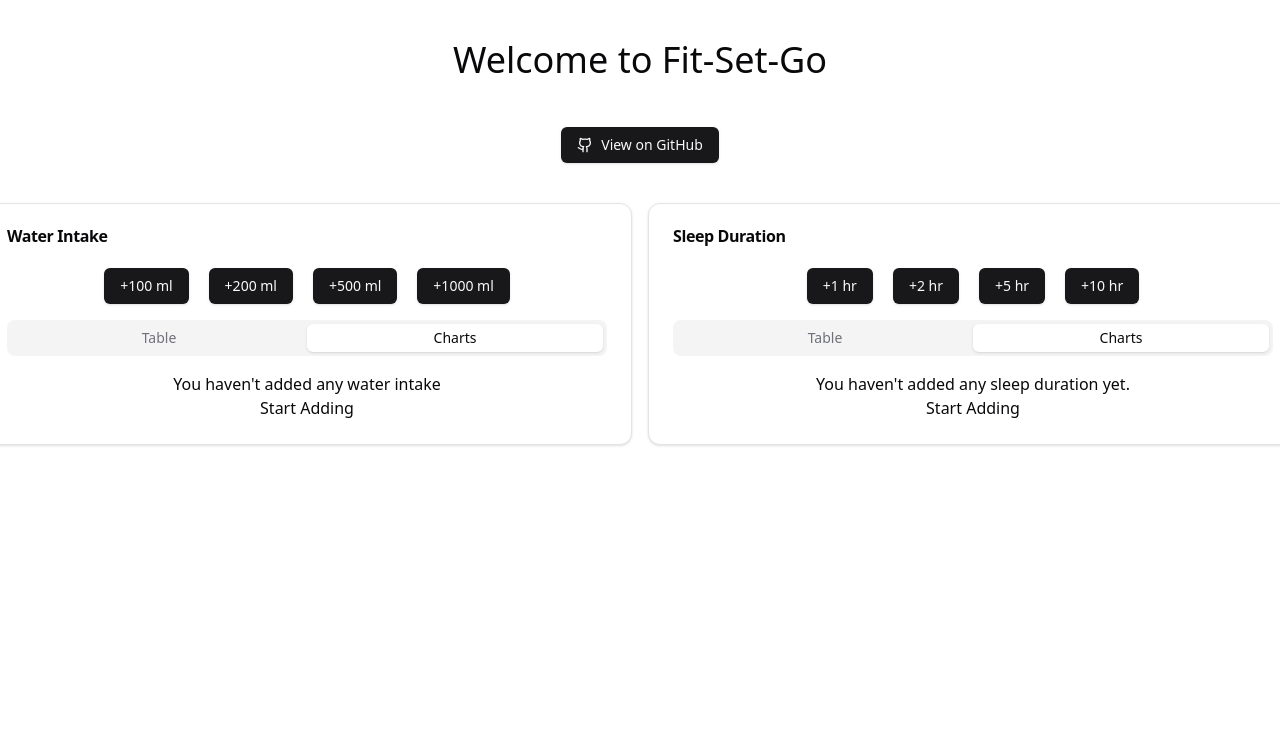
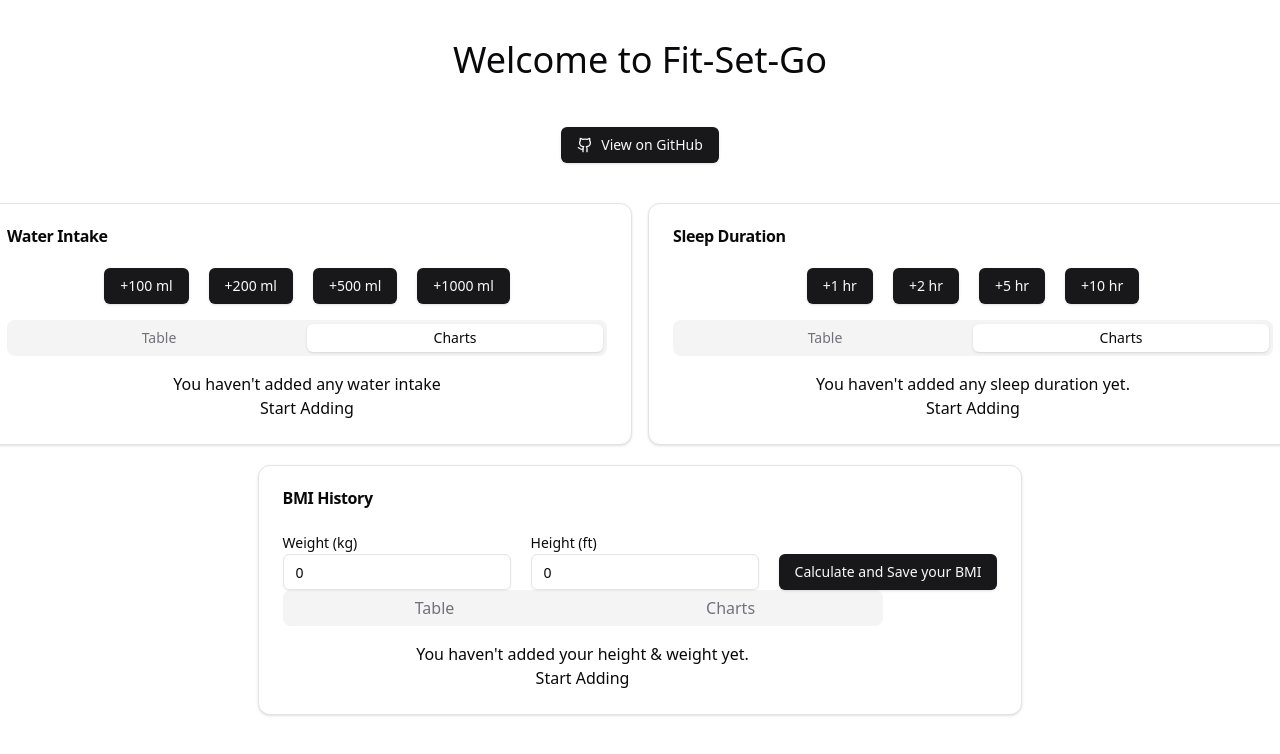
Before and after one commit to Dante-Nephilim/fit-set-go, a Next.js app: page / in a window 1280 px wide. Shown: the top 754 px of the page. Built offline with nearby package versions, Linux system fonts and the light colour scheme.

Commit message:
Add BMI Tracker

```diff
--- a/app/page.tsx
+++ b/app/page.tsx
@@ -1,5 +1,6 @@
 "use client";
 
+import BMITracker from "@/components/BMI-Tracker/BMI-Tracker";
 import SleepTracker from "@/components/Sleep-Tracker/Sleep-Tracker";
 import { Button } from "@/components/ui/button";
 import WaterTracker from "@/components/Water-Tracker/Water-Tracker";
@@ -20,6 +21,9 @@ export default function Home() {
         <WaterTracker />
         <SleepTracker />
       </div>
+      <div className="flex justify-center gap-4 m-5">
+        <BMITracker />
+      </div>
     </>
   );
 }
--- a/components/BMI-Tracker.tsx
+++ /dev/null
@@ -1,36 +0,0 @@
-import { useState } from "react";
-import { Button } from "@/components/ui/button";
-
-function BMITracker() {
-  const [height, setHeight] = useState<number>(0);
-  const [weight, setWeight] = useState<number>(0);
-  const [bmi, setBmi] = useState<number>(0);
-  const calculateBMI = () => {
-    const bmi = weight / (height * height);
-    setBmi(bmi);
-  };
-  return (
-    <div>
-      <h1>BMI-Tracker</h1>
-      <h2>Enter your weight and height</h2>
-      <input
-        title="weight"
-        type="number"
-        placeholder="weight"
-        value={weight}
-        onChange={(e) => setWeight(Number(e.target.value))}
-      />
-      <input
-        title="height"
-        type="number"
-        placeholder="height"
-        value={height}
-        onChange={(e) => setHeight(Number(e.target.value))}
-      />
-      <Button onClick={calculateBMI}>Calculate and Save your BMI</Button>
-      <h3>Your BMI is {bmi}</h3>
-    </div>
-  );
-}
-
-export default BMITracker;
--- /dev/null
+++ b/components/BMI-Tracker/BMI-Tracker-Chart.tsx
@@ -0,0 +1,35 @@
+import { ChartConfig, ChartContainer, ChartTooltip, ChartTooltipContent } from "../ui/chart";
+import { Bar, BarChart, CartesianGrid, XAxis } from "recharts";
+import { BMIHistory } from "./BMI-Tracker";
+
+type Props = {
+  data: BMIHistory[];
+};
+const chartConfig = {
+  bmi: {
+    label: "BMI",
+    color: "hsl(var(--chart-1))",
+  },
+} satisfies ChartConfig;
+
+function BMIChart(props: Props) {
+  const { data } = props;
+  return (
+    <ChartContainer config={chartConfig}>
+      <BarChart accessibilityLayer data={data}>
+        <CartesianGrid vertical={false} />
+        <XAxis
+          dataKey="date"
+          tickLine={false}
+          tickMargin={10}
+          axisLine={false}
+          tickFormatter={(value) => `${(value as Date).toLocaleDateString()} ${(value as Date).toLocaleTimeString()}`}
+        />
+        <ChartTooltip cursor={false} content={<ChartTooltipContent hideLabel />} />
+        <Bar dataKey="bmi" fill="var(--color-desktop)" radius={8} />
+      </BarChart>
+    </ChartContainer>
+  );
+}
+
+export default BMIChart;
--- /dev/null
+++ b/components/BMI-Tracker/BMI-Tracker-Table.tsx
@@ -0,0 +1,38 @@
+import { BMIHistory } from "./BMI-Tracker";
+import { Table, TableBody, TableCaption, TableCell, TableHead, TableHeader, TableRow } from "../ui/table";
+
+type Props = {
+  data: BMIHistory[];
+};
+function BMITable(props: Props) {
+  const { data } = props;
+  return (
+    <Table>
+      <TableCaption>BMI History</TableCaption>
+      <TableHeader>
+        <TableRow>
+          <TableHead>Id</TableHead>
+          <TableHead>Weight</TableHead>
+          <TableHead>Height</TableHead>
+          <TableHead>BMI</TableHead>
+          <TableHead>Date</TableHead>
+        </TableRow>
+      </TableHeader>
+      <TableBody>
+        {data.map((h) => {
+          return (
+            <TableRow key={h.id}>
+              <TableCell>{h.id}</TableCell>
+              <TableCell>{h.weight}</TableCell>
+              <TableCell>{h.height}</TableCell>
+              <TableCell>{h.bmi}</TableCell>
+              <TableCell>{`${h.date.toLocaleDateString()} ${h.date.toLocaleTimeString()}`}</TableCell>
+            </TableRow>
+          );
+        })}
+      </TableBody>
+    </Table>
+  );
+}
+
+export default BMITable;
--- /dev/null
+++ b/components/BMI-Tracker/BMI-Tracker.tsx
@@ -0,0 +1,87 @@
+import { useState } from "react";
+import { Input } from "../ui/input";
+import { Button } from "../ui/button";
+import { Card, CardContent, CardHeader, CardTitle } from "../ui/card";
+import { TabsTrigger } from "@radix-ui/react-tabs";
+import { Tabs, TabsContent, TabsList } from "../ui/tabs";
+import BMITable from "./BMI-Tracker-Table";
+import BMIChart from "./BMI-Tracker-Chart";
+import { Label } from "../ui/label";
+
+export type BMIHistory = {
+  weight: number;
+  height: number;
+  bmi: number;
+  date: Date;
+  id: string;
+};
+
+function EmptyState() {
+  return (
+    <div className="text-center mt-4">
+      <h2>You haven&apos;t added your height & weight yet.</h2>
+      <h3>Start Adding</h3>
+    </div>
+  );
+}
+
+function BMITracker() {
+  const [weight, setWeight] = useState<number>(0);
+  const [height, setHeight] = useState<number>(0);
+  const [history, setHistory] = useState<BMIHistory[]>([]);
+
+  const calculateBMI = () => {
+    const BMI = Math.floor(weight / (height * height));
+    setHistory([...history, { weight: weight, height: height, bmi: BMI, date: new Date(), id: crypto.randomUUID() }]);
+  };
+
+  return (
+    <Card>
+      <CardHeader>
+        <CardTitle>BMI History</CardTitle>
+      </CardHeader>
+      <CardContent>
+        <div className="flex justify-center gap-5 items-end">
+          <div>
+            <Label htmlFor="weight">Weight (kg)</Label>
+            <Input
+              type="number"
+              placeholder="Weight"
+              value={weight}
+              id="weight"
+              onChange={(e) => setWeight(Number(e.target.value))}
+            />
+          </div>
+          <div>
+            <Label htmlFor="height">Height (ft)</Label>
+            <Input
+              type="number"
+              placeholder="Height"
+              value={height}
+              id="height"
+              onChange={(e) => setHeight(Number(e.target.value))}
+            />
+          </div>
+          <Button onClick={() => calculateBMI()}>Calculate and Save your BMI</Button>
+        </div>
+        <div>
+          <Tabs defaultValue="chart" className="w-[600px]">
+            <TabsList className="grid w-full grid-cols-2">
+              <TabsTrigger value="table">Table</TabsTrigger>
+              <TabsTrigger value="chart">Charts</TabsTrigger>
+            </TabsList>
+            <TabsContent value="table">
+              {history.length !== 0 && <BMITable data={history} />}
+              {history.length === 0 && <EmptyState />}
+            </TabsContent>
+            <TabsContent value="chart">
+              {history.length !== 0 && <BMIChart data={history} />}
+              {history.length === 0 && <EmptyState />}
+            </TabsContent>
+          </Tabs>
+        </div>
+      </CardContent>
+    </Card>
+  );
+}
+export default BMITracker;
--- /dev/null
+++ b/components/ui/label.tsx
@@ -0,0 +1,26 @@
+"use client"
+
+import * as React from "react"
+import * as LabelPrimitive from "@radix-ui/react-label"
+import { cva, type VariantProps } from "class-variance-authority"
+
+import { cn } from "@/lib/utils"
+
+const labelVariants = cva(
+  "text-sm font-medium leading-none peer-disabled:cursor-not-allowed peer-disabled:opacity-70"
+)
+
+const Label = React.forwardRef<
+  React.ElementRef<typeof LabelPrimitive.Root>,
+  React.ComponentPropsWithoutRef<typeof LabelPrimitive.Root> &
+    VariantProps<typeof labelVariants>
+>(({ className, ...props }, ref) => (
+  <LabelPrimitive.Root
+    ref={ref}
+    className={cn(labelVariants(), className)}
+    {...props}
+  />
+))
+Label.displayName = LabelPrimitive.Root.displayName
+
+export { Label }
--- a/package.json
+++ b/package.json
@@ -10,6 +10,7 @@
     "tauri": "tauri"
   },
   "dependencies": {
+    "@radix-ui/react-label": "^2.1.1",
     "@radix-ui/react-slot": "^1.1.1",
     "@radix-ui/react-tabs": "^1.1.2",
     "class-variance-authority": "^0.7.1",
```
Also changed, not shown: 1 other file (tests, documents, lock files or other folders).
